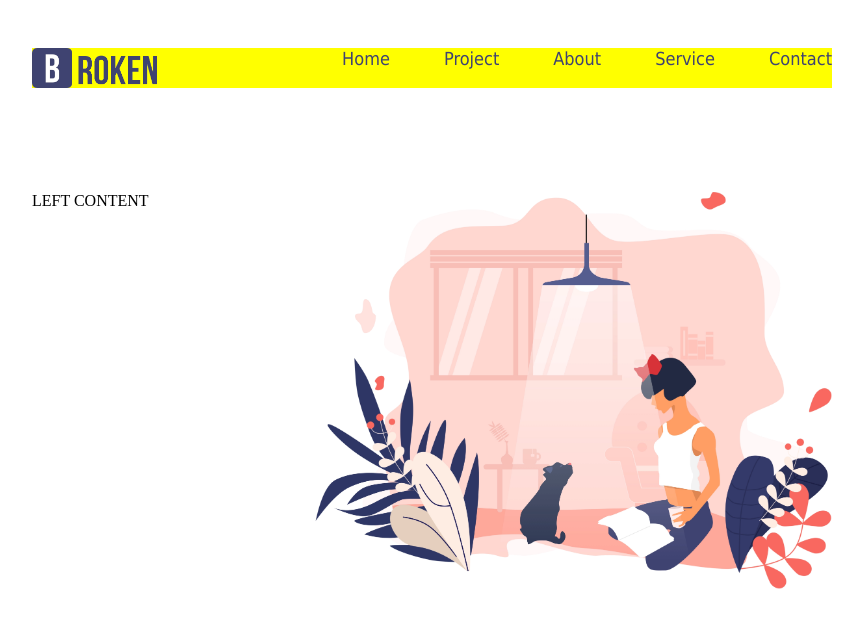
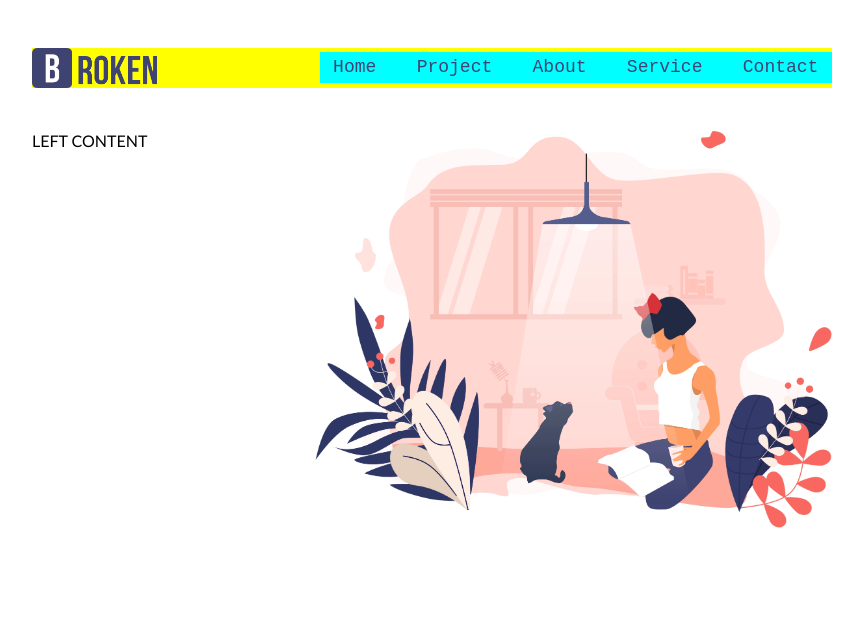
Before and after one commit to JurgitaE/03-happy-weekend, a website: page index.html in a window 1280 px wide. Shown: the whole page, without its empty margins (208-1071 px from the left). Drawn offline with Linux system fonts and the light colour scheme.

Commit message:
Header style #4

```diff
--- a/index.html
+++ b/index.html
@@ -4,7 +4,7 @@
     <meta charset="UTF-8" />
     <meta http-equiv="X-UA-Compatible" content="IE=edge" />
     <meta name="viewport" content="width=device-width, initial-scale=1.0" />
-
+    <title>Happy Weekend</title>
     <link rel="shortcut icon" href="favicon.ico" type="image/x-icon" />
     <link
       rel="apple-touch-icon"
@@ -32,6 +32,10 @@
     <meta name="msapplication-TileColor" content="#da532c" />
     <meta name="theme-color" content="#ffffff" />
     <style>
+      body {
+        font-family: "Gill Sans", "Gill Sans MT", Calibri, "Trebuchet MS",
+          sans-serif;
+      }
       header {
         display: inline-block;
         width: 800px;
@@ -46,24 +50,36 @@
       }
       header > nav {
         float: right;
+        background-color: aqua;
+        margin-top: 3.8px;
       }
       nav > a {
-        margin-left: 50px;
+        display: inline-block;
+        padding: 0.3em;
+        padding-left: 0.7em;
+        padding-right: 0.7em;
+        margin-left: 0.5em;
+        font-family: monospace;
         font-size: 18px;
+        line-height: 1em;
         text-decoration: none;
         color: #3f4371;
-        font-family: Tahoma;
+        border: 0.1em solid transparent;
+        border-radius: 0.2em;
       }
       nav > a:first-child {
         margin-left: 0;
       }
+      nav > a:hover {
+        border-color: #3f4371;
+      }
       main {
         display: inline-block;
         width: 800px;
-        margin-top: 100px;
+        margin-top: 40px;
         margin-left: calc((100% - 800px) / 2);
       }
-      div {
+      main > div {
         width: 35%;
         float: left;
       }
@@ -72,7 +88,6 @@
         float: right;
       }
     </style>
-    <title>Happy Weekend</title>
   </head>
   <body>
     <header>
```
Also changed, not shown: README.md.
